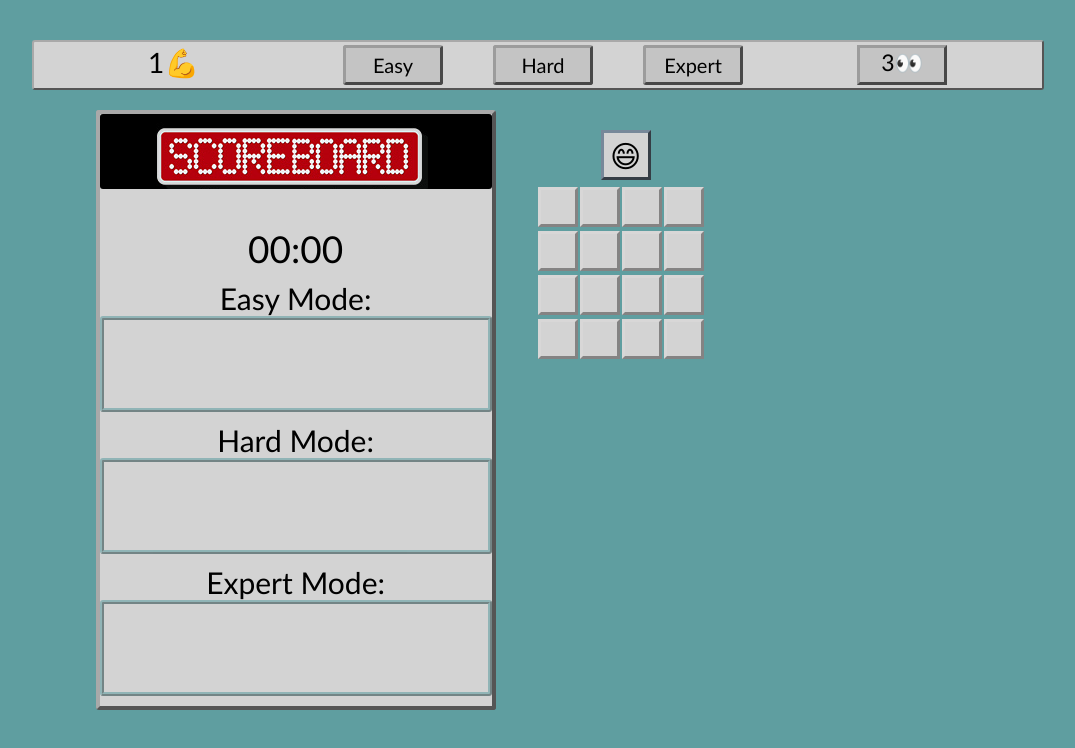
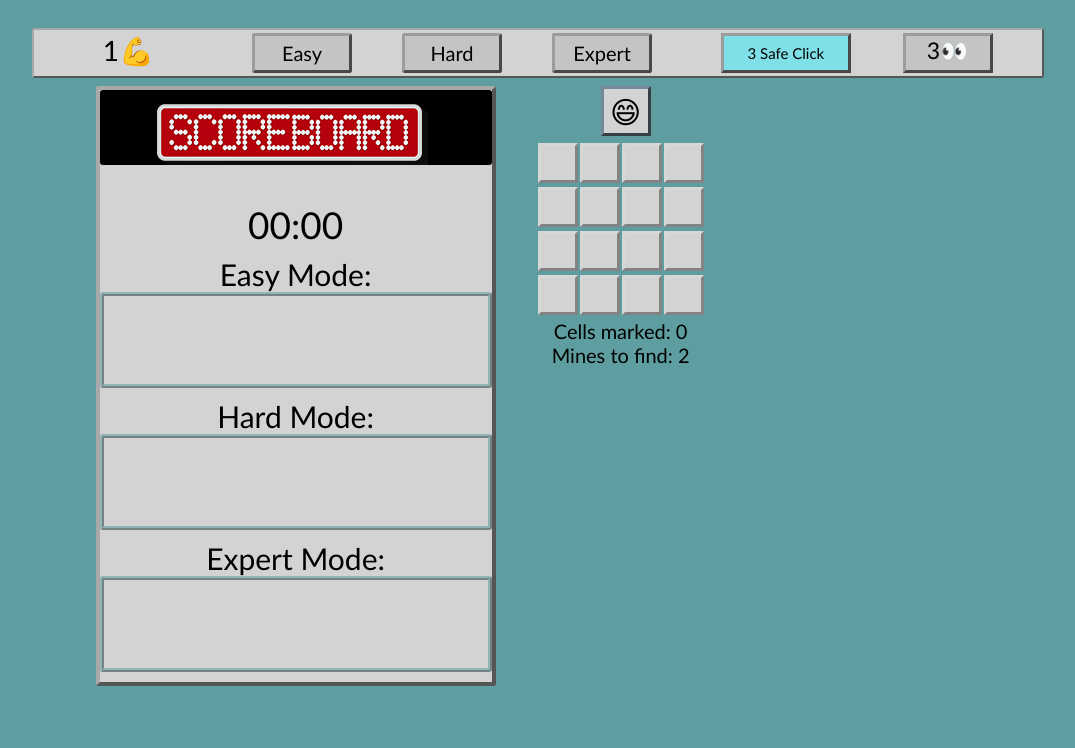
Before and after one commit to nufa-flufa/Minesweeper, a plain HTML site: page index.html in a window 1280 px wide. Shown: the whole page, without its empty margins (102-1177 px from the left). Drawn offline with Linux system fonts and the light colour scheme.

Commit message:
Add files via upload

```diff
--- a/css/style.css
+++ b/css/style.css
@@ -24,7 +24,6 @@ table{
 }
 
 .smiley-face{
-    margin-top: 20px;
     height: 50px;
     width: 50px;
     padding: 1px;
@@ -38,7 +37,7 @@ table{
 }
 
 .game-display{
-    margin: 20px;
+    margin: 8px;
     background-color:lightgrey;
     border-radius: 3px;
     border: darkgray 2px outset;
@@ -87,7 +86,19 @@ table{
 .levels button:hover{
     border: 3px outset rgb(192, 192, 192);
 }
-
+.safe-click{
+    width: 130px;
+    height: 40px;
+    margin: 3px;
+    font-size: 28px;
+    left: 45px;
+    cursor: pointer;
+    font-size: 23px;
+    transition-duration: 0.5s;
+    border: 3px outset rgb(156, 156, 156);
+    background-color: rgba(104, 228, 236, 0.788);
+    font-size: 15px;
+}
 button{
     margin-left: 30px;
     margin-right: 20px;
@@ -167,3 +178,11 @@ h2{
     font-size: 30px;
     margin-bottom: 10px;
 }
+
+.flags-count{
+    font-size: 20px;
+}
+
+.mines-num{
+    font-size: 20px;
+}
--- a/index.html
+++ b/index.html
@@ -16,6 +16,7 @@
             <button onclick="setMode('hard')">Hard</button>
             <button onclick="setMode('expert')">Expert</button>
         </div>
+        <button class="safe-click" onclick="safeClick()"><span></span> Safe Click</button>
         <div class="hints" onclick="hintMode()">Hints</div>
     </div>
 
@@ -31,6 +32,8 @@
             <button class="smiley-face" onclick="init()"></button>
             <table class="board">
             </table>
+            <div class="flags-count">Cells marked: <span></span></div>
+            <div class="mines-num">Mines to find: <span></span></div>
         </div>
     </div>
 
--- a/js/main.js
+++ b/js/main.js
@@ -7,6 +7,7 @@ const FACE_BOMBED = '🤯';
 const WIN_FACE = '😎';
 const LIVES = '💪';
 const HINT_IMG = '👀';
+const SAFE_CLICK = '👌'
 
 var gBoard;
 var gIsGameWon;
@@ -22,6 +23,7 @@ var gGame = {
     secsPassed: 0,
     isHintMode: false,
     hintsCount: 3,
+    safeClickCount: 3,
 }
 
 var gLevel = {
@@ -46,6 +48,7 @@ function resetData() {
         secsPassed: 0,
         isHintMode: false,
         hintsCount: 3,
+        safeClickCount: 3,
     }
 
     var elSmiley = document.querySelector('.smiley-face');
@@ -61,6 +64,10 @@ function resetData() {
     gDisplayMin = 0;
     var stopWatch = document.querySelector('.timer');
     stopWatch.innerHTML = `${gDisplayMin}0:${gDisplaySec}0`;
+    var elCellsMarkedSpan = document.querySelector('.flags-count span');
+    elCellsMarkedSpan.innerHTML = gGame.markedCount;
+    var elMinesNumSpan = document.querySelector('.mines-num span');
+    elMinesNumSpan.innerHTML = gLevel.MINES;
 }
 
 function setMode(level) {
@@ -141,11 +148,15 @@ function cellMarked(elCell, i, j) {
     var markedCellStyle = currCell.isMarked ? FLAG : ''
     gGame.markedCount = currCell.isMarked ? gGame.markedCount += 1 : gGame.markedCount -= 1;
     elCell.innerText = markedCellStyle;
+    var elCellsMarkedSpan = document.querySelector('.flags-count span');
+    elCellsMarkedSpan.innerHTML = gGame.markedCount;
     checkVictory();
 }
 
 function hintMode(iIdx, jIdx) {
     if (!gGame.hintsCount) return;
+    var elHintsDisplay = document.querySelector('.hints')
+    elHintsDisplay.style.boxShadow = '0px 0px 30px 7px rgba(233, 221, 57, 0.76)'
     displayInfo();
 
     gGame.isHintMode = true;
@@ -165,6 +176,8 @@ function hintMode(iIdx, jIdx) {
             currCell.isShown = false;
             renderCell(currCoords.i, currCoords.j, '');
             gGame.isHintMode = false;
+            elHintsDisplay.style.boxShadow = 'none';
+
         }
     }, 1000);
 }
@@ -177,6 +190,7 @@ function expandNegs(coords) {
             if (i === coords.i && j === coords.j) continue;
             var currCell = gBoard[i][j];
             if (currCell.isShown) continue;
+            if (currCell.isMarked) continue;
             currCell.isShown = true;
             if (!currCell.minesAroundCount) expandNegs({ i, j })
             renderCell(i, j, currCell.minesAroundCount);
@@ -191,8 +205,10 @@ function expandNegs(coords) {
 function displayInfo() {
     var elLifeDisplay = document.querySelector('.life-display');
     var elHintsDisplay = document.querySelector('.hints');
+    var elSafeClickSpan = document.querySelector('.safe-click span')
     elLifeDisplay.innerHTML = gLevel.LIFES + LIVES;
     elHintsDisplay.innerHTML = gGame.hintsCount + HINT_IMG;
+    elSafeClickSpan.innerText = gGame.safeClickCount;
 }
 
 function checkVictory() {
@@ -201,6 +217,28 @@ function checkVictory() {
         gIsGameWon = true;
         gameOver();
     }
+}
+
+function safeClick() {
+    if(!gGame.safeClickCount) return;
+    gGame.safeClickCount--;
+    var noMineCells = [];
+    for (var i = 0; i < gLevel.SIZE; i++) {
+        for (var j = 0; j < gLevel.SIZE; j++) {
+            var currCell = gBoard[i][j]
+            var currCellCoords = { i, j }
+            if (!currCell.isMine &&
+                !currCell.isShown &&
+                !currCell.isMarked) noMineCells.push(currCellCoords)
+        }
+    }
+    var rndIdx = getRandomInt(0, noMineCells.length);
+    var safeClickCell = noMineCells[rndIdx]
+    renderCell(safeClickCell.i, safeClickCell.j, SAFE_CLICK)
+    setTimeout(function () {
+        renderCell(safeClickCell.i, safeClickCell.j, '');
+    }, 3000);
+    displayInfo()
 }
 
 function countShownCellsOnBoard() {
--- a/js/mines.js
+++ b/js/mines.js
@@ -31,7 +31,6 @@ function countMineNegsAround(cellI, cellJ) {
 
 }
 
-
 function findAllMinesOnBoard() {
     var mines = [];
     for (var i = 0; i < gLevel.SIZE; i++) {
```
